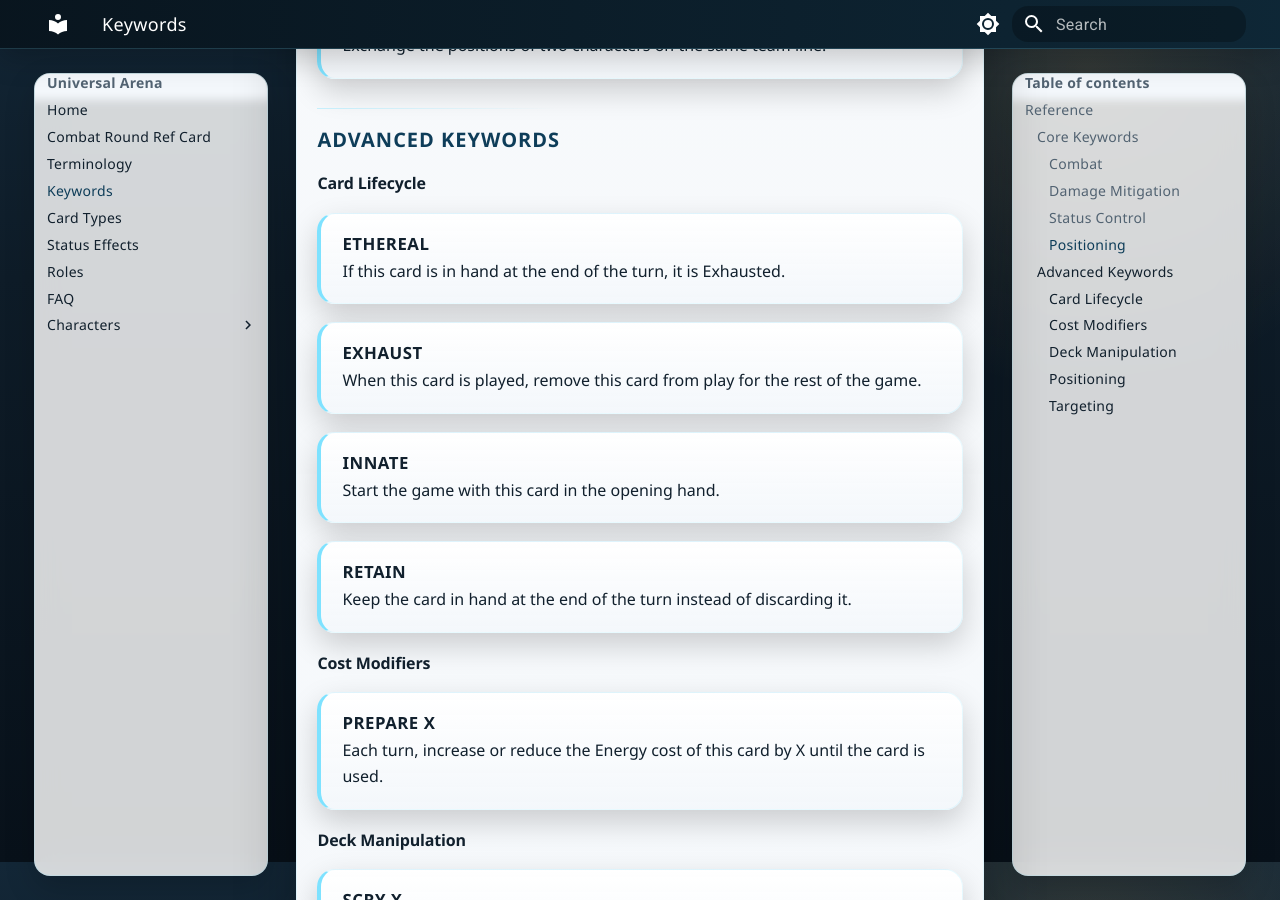
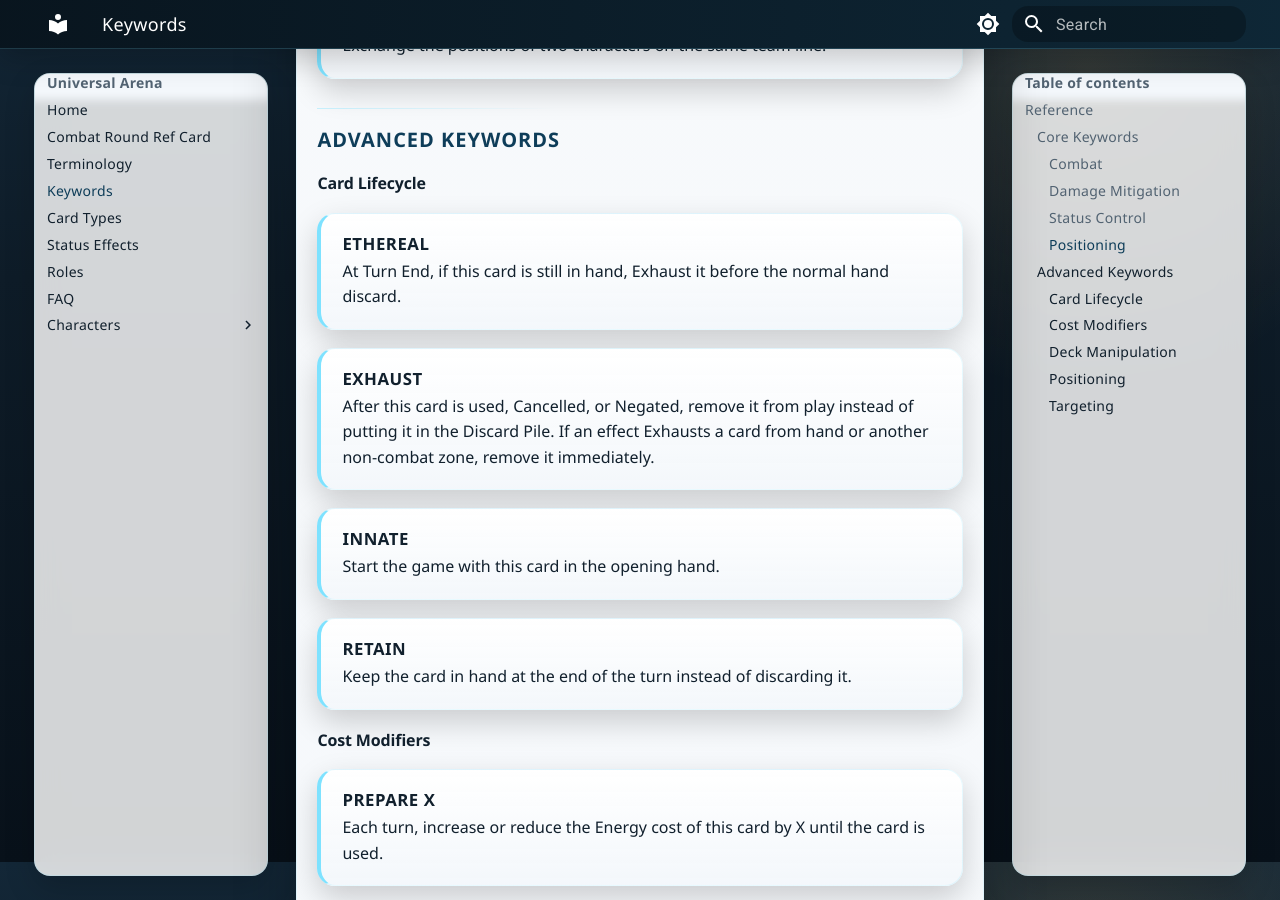
Before and after one commit to HVS13/UniversalArena, an MkDocs documentation site: the page built from docs/keywords.md, in a window 1280 px wide and 900 px high, scrolled down 3638 px. Built offline with MkDocs 1.6.1 and Material for MkDocs 9.7.7, drawn with Linux system fonts in a browser that asks for light colours.

Commit message:
Clarify Exhaust and Ethereal lifecycle

```diff
--- a/docs/keywords.md
+++ b/docs/keywords.md
@@ -102,12 +102,12 @@ Core keywords are expected in early play. Advanced keywords are less common or m
 
 <div class="ua-entry keyword-entry" id="keyword-ethereal">
   <p class="ua-entry__title">Ethereal</p>
-  <p class="ua-entry__desc">If this card is in hand at the end of the turn, it is Exhausted.</p>
+  <p class="ua-entry__desc">At Turn End, if this card is still in hand, Exhaust it before the normal hand discard.</p>
 </div>
 
 <div class="ua-entry keyword-entry" id="keyword-exhaust">
   <p class="ua-entry__title">Exhaust</p>
-  <p class="ua-entry__desc">When this card is played, remove this card from play for the rest of the game.</p>
+  <p class="ua-entry__desc">After this card is used, Cancelled, or Negated, remove it from play instead of putting it in the Discard Pile. If an effect Exhausts a card from hand or another non-combat zone, remove it immediately.</p>
 </div>
 
 <div class="ua-entry keyword-entry" id="keyword-innate">
```
